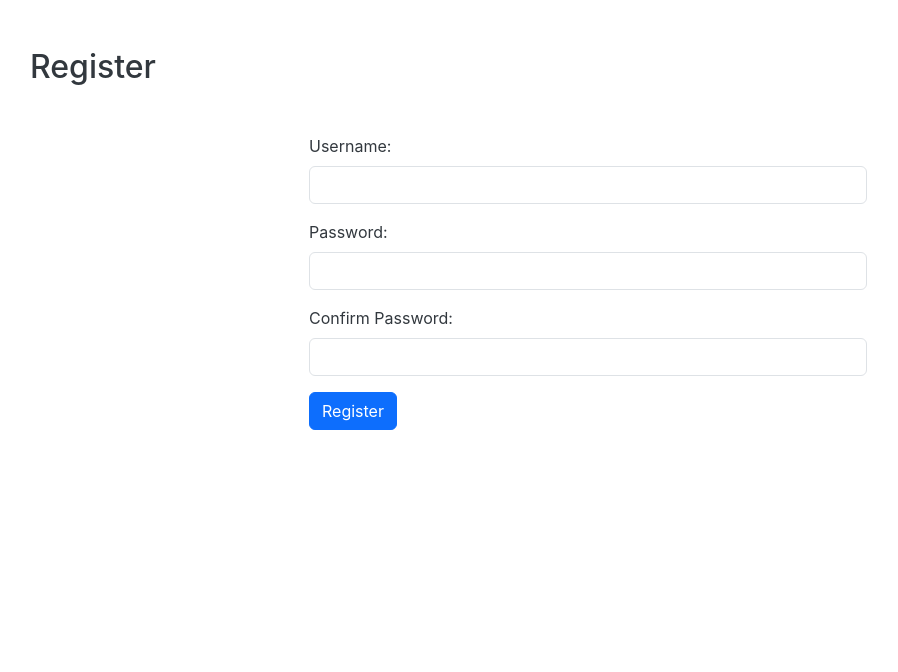
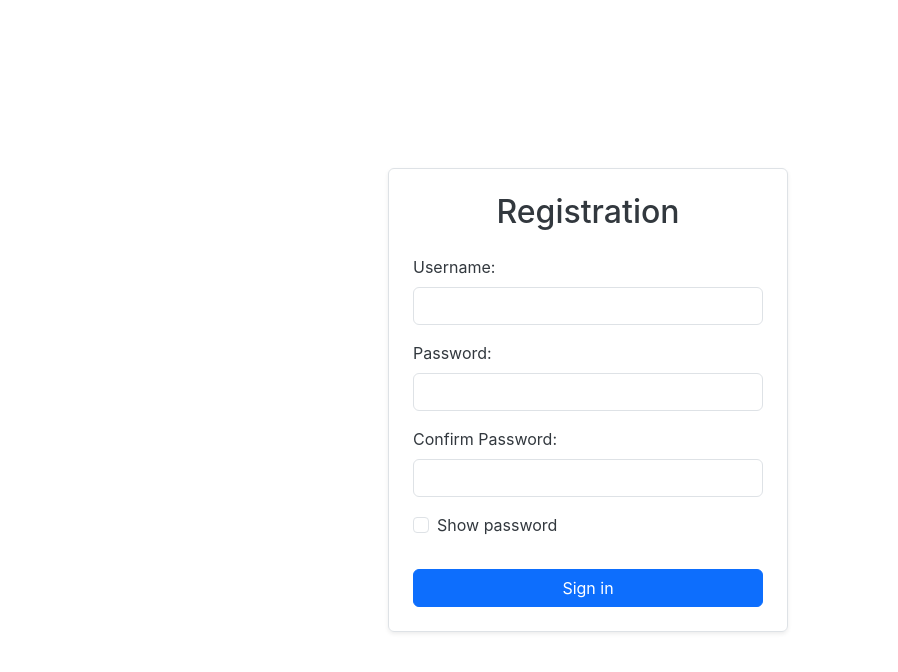
Before and after one commit to antonlukisha/SeismicTomographyFrontend, a React (Vite) app: page /register in a window 1280 px wide. Shown: the top 672 px of the page, without its empty margins (52-950 px from the left). Built offline with nearby package versions, Linux system fonts and the light colour scheme.

Commit message:
edit comunication with backend

```diff
--- a/package.json
+++ b/package.json
@@ -18,7 +18,6 @@
     "react-dom": "^18.2.0",
     "react-intersection-observer": "^9.6.0",
     "react-router-dom": "^6.21.3",
-    "vite": "^5.0.12",
     "web-vitals": "^2.1.4",
     "zustand": "^4.5.0"
   },
@@ -43,5 +42,8 @@
       "last 1 firefox version",
       "last 1 safari version"
     ]
+  },
+  "devDependencies": {
+    "vite": "^6.1.1"
   }
 }
--- a/src/api/user/loginUser.js
+++ b/src/api/user/loginUser.js
@@ -1,13 +1,22 @@
-export const loginUser = async (username, password) => {
-    const formDetails = new URLSearchParams();
-    formDetails.append('username', username);
-    formDetails.append('password', password);
+import axios from 'axios';
 
-    return fetch('http://localhost:8000/api/users/token', {
-      method: 'POST',
-      headers: {
-        'Content-Type': 'application/x-www-form-urlencoded',
-      },
-      body: formDetails,
-    });
-  };
+export const loginUser = async (user) => {
+    try {
+      const dto = new URLSearchParams();
+      dto.append('username', user.username);
+      dto.append('password', user.password);
+
+      const response = await axios.post('http://localhost:8000/api/users/token', dto, {
+        headers: {
+          'Content-Type': 'application/x-www-form-urlencoded',
+        },
+      });
+      if (response.status == 200) {
+        return response.data;
+      } else {
+        throw new Error("Authorisation failed");
+      }
+    } catch (error) {
+      throw new Error(error.response?.data?.message || 'Authorisation failed');
+    }
+};
--- /dev/null
+++ b/src/api/user/registerUser.js
@@ -0,0 +1,23 @@
+import axios from 'axios';
+
+export const registerUser = async (dto) => {
+  try {
+    const response = await axios.post('http://localhost:8000/api/users/register', dto, {
+      headers: {
+        'Content-Type': 'application/json',
+     },
+   });
+
+   if (response.status == 201) {
+     return response.data;
+   } else {
+     throw new Error("Registration failed");
+   }
+  } catch (error) {
+    if (error.response && error.response.status === 409) {
+      throw new Error("Username already exists. Please try again with a different name.");
+    } else {
+      throw new Error(error.response?.data?.message || 'Registration failed');
+    }
+  }
+};
--- a/src/components/Login/InputField.jsx
+++ b/src/components/InputField.jsx
@@ -8,6 +8,7 @@ const InputField = ({ label, value, onChange, type }) => (
       className="form-control"
       value={value}
       onChange={(e) => onChange(e.target.value)}
+      required
     />
   </div>
 );
--- a/src/components/Login/ErrorMessage.jsx
+++ /dev/null
@@ -1,9 +0,0 @@
-import React from 'react';
-
-const ErrorMessage = ({ message }) => (
-  <div className="alert alert-danger mt-3" role="alert">
-    {message}
-  </div>
-);
-
-export default ErrorMessage;
--- /dev/null
+++ b/src/components/Message.jsx
@@ -0,0 +1,23 @@
+import React, { useState, useEffect } from 'react';
+
+const Message = ({ message, type }) => {
+  const [showMessage, setShowMessage] = useState(true);
+
+  useEffect(() => {
+    if (message) {
+      setShowMessage(true);
+      const timer = setTimeout(() => setShowMessage(false), 3000);
+      return () => clearTimeout(timer);
+    }
+  }, [message]);
+
+  if (!message || !showMessage) return null;
+
+  return (
+    <div className={`alert alert-${type}`} role="alert">
+      {message}
+    </div>
+  );
+};
+
+export default Message;
--- /dev/null
+++ b/src/components/Register/RegisterButton.jsx
@@ -0,0 +1,13 @@
+import React from 'react';
+
+const RegisterButton = ({ loading }) => (
+  <button
+    type="submit"
+    disabled={loading}
+    className="btn btn-primary w-100 mt-3"
+  >
+    {loading ? 'Signing in...' : 'Sign in'}
+  </button>
+);
+
+export default RegisterButton;
--- a/src/components/Register/RegisterForm.jsx
+++ b/src/components/Register/RegisterForm.jsx
@@ -1,5 +1,11 @@
 import React, { useState } from 'react';
 import { useNavigate } from 'react-router-dom';
+import { isPasswordStrong } from '../../utils/validators'
+import { registerUser } from '../../api/user/registerUser';
+import Message from '../Message';
+import InputField from '../InputField';
+import ShowPasswordButton from '../ShowPasswordButton';
+import RegisterButton from './RegisterButton';
 
 const RegisterForm = () => {
   const [username, setUsername] = useState('');
@@ -7,20 +13,16 @@ const RegisterForm = () => {
   const [confirmPassword, setConfirmPassword] = useState('');
   const [errorMessage, setErrorMessage] = useState('');
   const [successMessage, setSuccessMessage] = useState('');
+  const [loading, setLoading] = useState(false);
+  const [isVisible, setIsVisible] = useState(false);
 
   const navigate = useNavigate(); // Хук для редиректа
-
-  const isPasswordStrong = (password) => {
-    const hasUpperCase = /[A-Z]/.test(password);
-    const hasLowerCase = /[a-z]/.test(password);
-    const hasNumber = /\d/.test(password);
-    return password.length >= 8 && hasUpperCase && hasLowerCase && hasNumber;
-  };
 
   const handleRegister = async (e) => {
     e.preventDefault();
     setErrorMessage('');
     setSuccessMessage('');
+    setLoading(true);
 
     if (password !== confirmPassword) {
       setErrorMessage("Passwords do not match");
@@ -41,71 +43,35 @@ const RegisterForm = () => {
     };
 
     try {
-      const response = await fetch('http://localhost:8000/api/users/register', {
-        method: 'POST',
-        headers: {
-          'Content-Type': 'application/json'
-        },
-        body: JSON.stringify(newUser),
-      });
+        const response = await registerUser(newUser);
+        console.log(response);
+        console.log(response);
 
-      if (response.status === 201) {
-        setSuccessMessage("User registered successfully!");
+        // Поскольку мы ожидаем успешный ответ с кодом 201, проверяем это
+        setSuccessMessage("Registration successful!");
 
         // Добавление редиректа на страницу логина
         setTimeout(() => {
           navigate('/login');
         }, 2000); // редирект через 2 секунды
-      } else {
-        const errorData = await response.json();
-        setErrorMessage(errorData.error.content || "Registration failed");
-      }
     } catch (error) {
-      setErrorMessage("An error occurred. Please try again later.");
+        setErrorMessage(error.message || "An error occurred. Please try again later.");
+        console.error(errorMessage);
+    } finally {
+        setLoading(false);
     }
   };
 
   return (
-    <form onSubmit={handleRegister} className="w-50 mx-auto mt-5">
-      <div className="mb-3">
-        <label htmlFor="username" className="form-label">Username:</label>
-        <input
-          type="text"
-          id="username"
-          name="username"
-          className="form-control"
-          value={username}
-          onChange={(e) => setUsername(e.target.value)}
-          required
-        />
-      </div>
-      <div className="mb-3">
-        <label htmlFor="password" className="form-label">Password:</label>
-        <input
-          type="password"
-          id="password"
-          name="password"
-          className="form-control"
-          value={password}
-          onChange={(e) => setPassword(e.target.value)}
-          required
-        />
-      </div>
-      <div className="mb-3">
-        <label htmlFor="confirmPassword" className="form-label">Confirm Password:</label>
-        <input
-          type="password"
-          id="confirmPassword"
-          name="confirmPassword"
-          className="form-control"
-          value={confirmPassword}
-          onChange={(e) => setConfirmPassword(e.target.value)}
-          required
-        />
-      </div>
-      {errorMessage && <div className="alert alert-danger" role="alert">{errorMessage}</div>}
-      {successMessage && <div className="alert alert-success" role="alert">{successMessage}</div>}
-      <button type="submit" className="btn btn-primary">Register</button>
+    <form onSubmit={handleRegister} className="p-4 border rounded shadow-sm" style={{ width: '100%', maxWidth: '400px' }}>
+      <h2 className="mb-4 text-center">Registration</h2>
+      <InputField label="Username" value={username} onChange={setUsername} type="text" />
+      <InputField label="Password" value={password} onChange={setPassword} type={isVisible ? 'text' : 'password'} />
+      <InputField label="Confirm Password" value={confirmPassword} onChange={setConfirmPassword} type="password" />
+      <ShowPasswordButton label="Show password" isVisible={isVisible} setIsVisible={setIsVisible} />
+      <Message message={errorMessage} type="danger" />
+      <Message message={successMessage} type="success" />
+      <RegisterButton loading={loading} />
     </form>
   );
 };
--- /dev/null
+++ b/src/components/ShowPasswordButton.jsx
@@ -0,0 +1,18 @@
+import React from 'react';
+
+const ShowPasswordButton = ({ label, isVisible, setIsVisible }) => (
+  <div className="mb-3 form-check">
+    <input
+      type="checkbox"
+      className="form-check-input"
+      id="showPassword"
+      checked={isVisible}
+      onChange={() => setIsVisible(!isVisible)}
+    />
+    <label className="form-check-label" htmlFor="showPassword">
+      {label}
+    </label>
+  </div>
+);
+
+export default ShowPasswordButton;
--- a/src/pages/Register/Register.jsx
+++ b/src/pages/Register/Register.jsx
@@ -3,8 +3,7 @@ import RegisterForm from '../../components/Register/RegisterForm';
 
 const Register = () => {
   return (
-    <div className="container mt-5">
-      <h2>Register</h2>
+    <div className="d-flex justify-content-center align-items-center vh-100">
       <RegisterForm />
     </div>
   );
--- /dev/null
+++ b/src/utils/validators.js
@@ -0,0 +1,4 @@
+// Функция для проверки силы пароля
+export const isPasswordStrong = (password) => {
+  return password.length >= 8 && /[A-Z]/.test(password) && /[a-z]/.test(password) && /\d/.test(password);
+};
```
Also changed, not shown: src/components/Login/LoginForm.jsx (+19 -17 lines), 1 other file (tests, documents, lock files or other folders).
